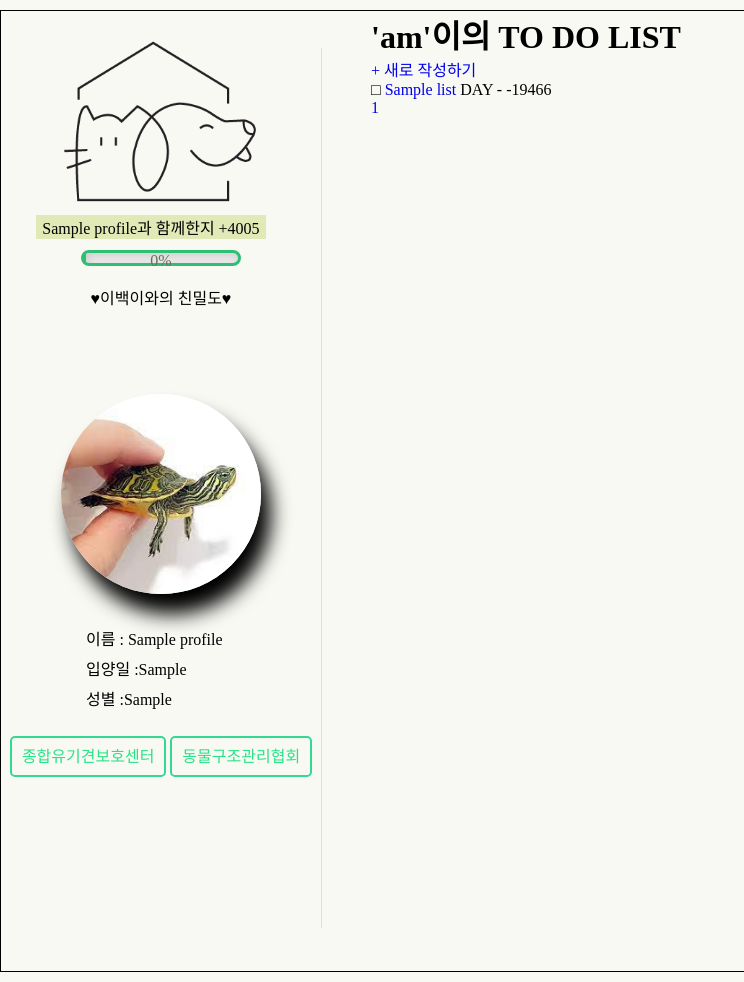
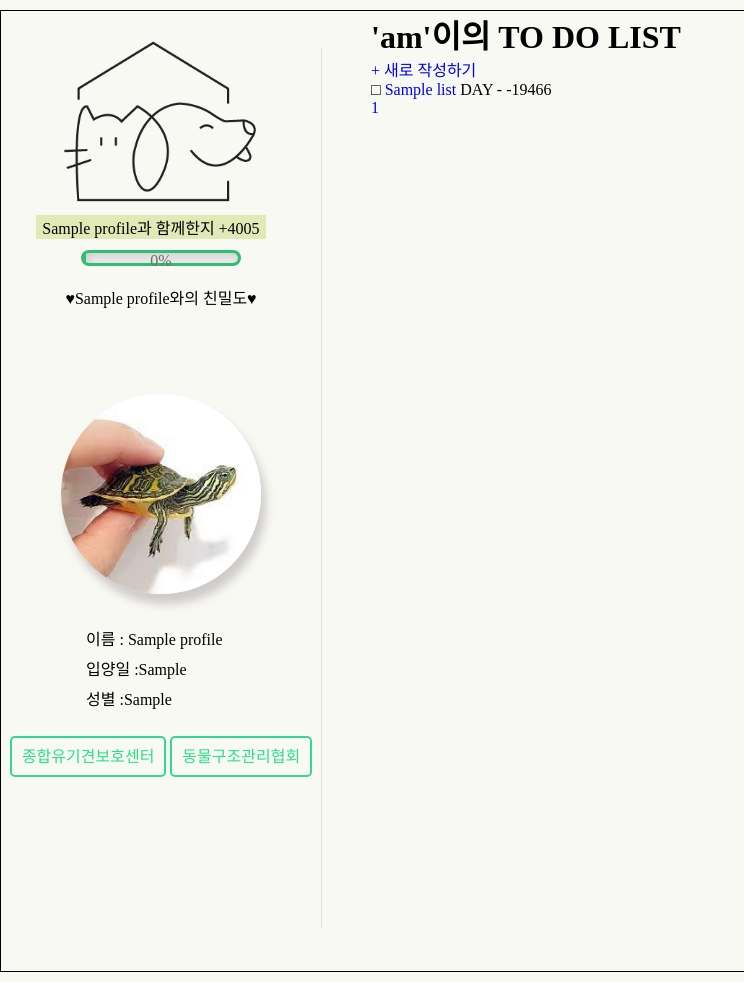
Before and after one commit to PHP-506-2/PHP-506-2, a PHP site: page /src/petlist_list.php in a window 1280 px wide; the page is wider, and only the part inside the window is pictured. Shown: that part, without its empty margins (0-744 px from the left). Run offline with PHP 8.4, Linux system fonts and the light colour scheme; tables that the repository leaves empty or names only in its code hold one stand-in row (values such as "Sample post"); some web fonts are replaced.

Commit message:
0419( udt pet_profile_detail )최혁재

```diff
--- a/css/pet_profile_bar.css
+++ b/css/pet_profile_bar.css
@@ -48,7 +48,8 @@ img
     height: 200px;
     border-radius: 50%;
 }
-.two{filter: drop-shadow(10px 20px 10px #000); }
+.two{filter: drop-shadow(5px 10px 5px rgba(179, 175, 175, 0.623)); }
+
 .day{
     background-color: rgb(225, 233, 182);
     width: 230px;
--- a/src/pet_profile_bar.php
+++ b/src/pet_profile_bar.php
@@ -25,7 +25,7 @@
                 <p class="day"><?php echo $ee["pet_name"]; ?>과 함께한지 +<? echo $dog_day ?></p>
                 <progress id="progress" value="<? echo round($chinmildo) ?>" max="100"></progress>
                 <p class="per"><? echo round($chinmildo)."%" ?></p>
-                <p>♥이백이와의 친밀도♥</p>
+                <p>♥<?php echo $ee["pet_name"]; ?>와의 친밀도♥</p>
             </div>
 
             <div class="profile_main">
```
Also changed, not shown: css/pet_detail.css (+8 -0 lines).
